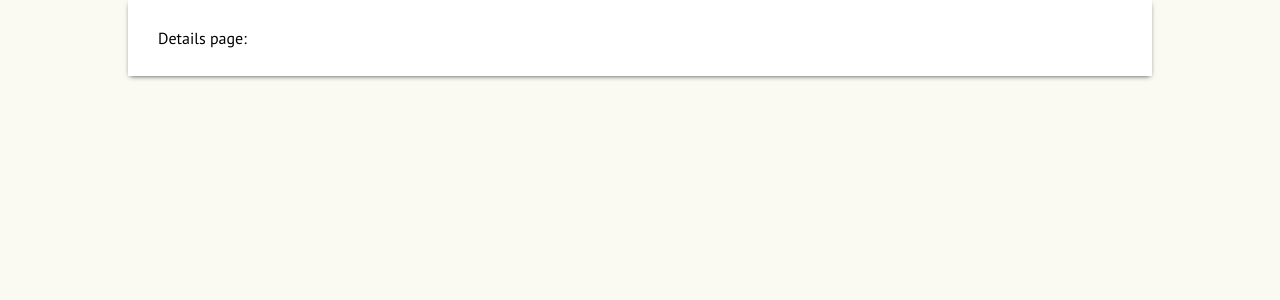
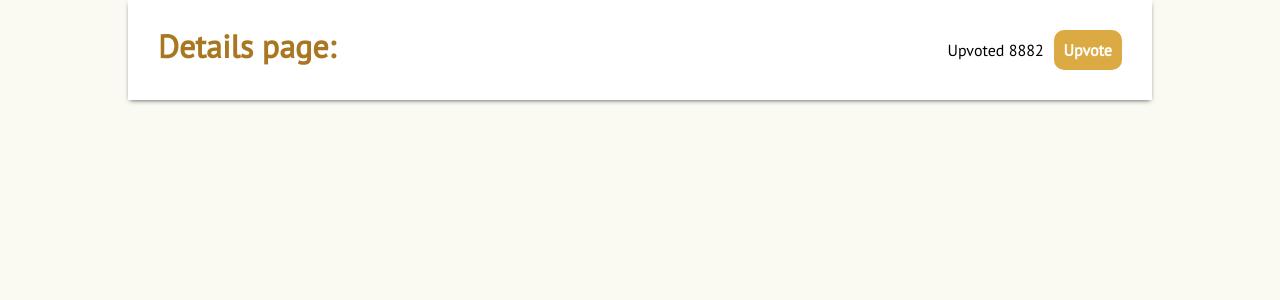
Before and after one commit to Elderbrest/books-challenge, a Vue app in the folder q4/: page /post/1 in a window 1280 px wide. Shown: the top 300 px of the page. Built offline with nearby package versions, Linux system fonts and the light colour scheme; no server answers.

Commit message:
Task 4: Details page: header

```diff
--- a/q4/src/components/Details.vue
+++ b/q4/src/components/Details.vue
@@ -2,7 +2,12 @@
   <div class="container">
     <header>
       <div>
-        <h1>Details page: {{ book.author }}</h1>
+        <h1>Details page: {{ book.title }}</h1>
+        <span class="author">{{ book.author }}</span>
+      </div>
+      <div>
+        <span class="upvote-text">Upvoted 8882</span>
+        <v-button :active="book.upvoted" />
       </div>
     </header>
   </div>
@@ -10,9 +15,13 @@
 
 <script>
   import { getBookBySlug } from "../api";
+  import Button from "./Button";
 
   export default {
     name: "Details",
+    components: {
+      'v-button': Button
+    },
     data() {
       return {
         book: {}
@@ -32,5 +41,26 @@
   .container {
     background-color: #ffffff;
     padding: 30px;
+
+    header {
+      align-items: flex-start;
+      display: flex;
+      justify-content: space-between;
+
+      h1 {
+        color: #a97721;
+        font-size: 2rem;
+        font-weight: bold;
+      }
+
+      .author {
+        color: #5b5b5b;
+        margin: 10px 0;
+      }
+
+      .upvote-text {
+        margin: 0 10px;
+      }
+    }
   }
 </style>
--- a/q4/src/components/Post.vue
+++ b/q4/src/components/Post.vue
@@ -11,7 +11,7 @@
       <p class="synopsis">{{ book.synopsis | truncate(200) }}</p>
       <div class="controls">
         <v-button :active="book.upvoted" />
-        <span class="text">Upvoted {{ book.upvotes }} times</span>
+        <span class="upvote-text">Upvoted {{ book.upvotes }} times</span>
       </div>
     </div>
     <img :src="book.cover" alt="book" />
@@ -84,7 +84,7 @@
       .controls {
         margin-top: 20px;
 
-        .text {
+        .upvote-text {
           margin: 0 10px;
         }
       }
```
